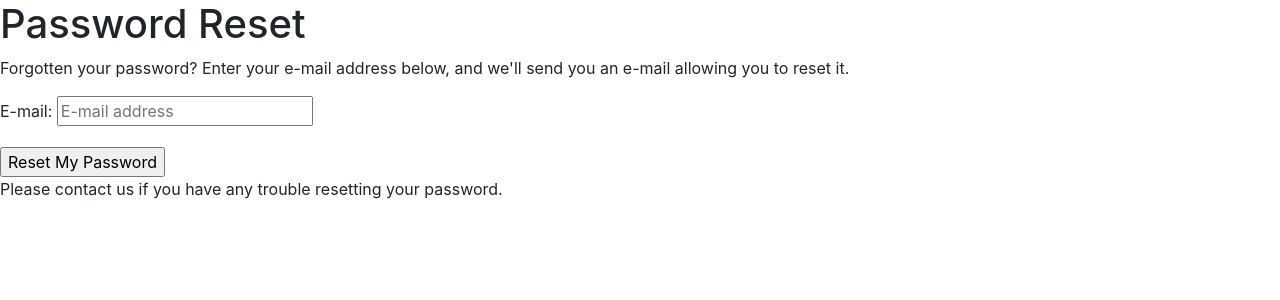
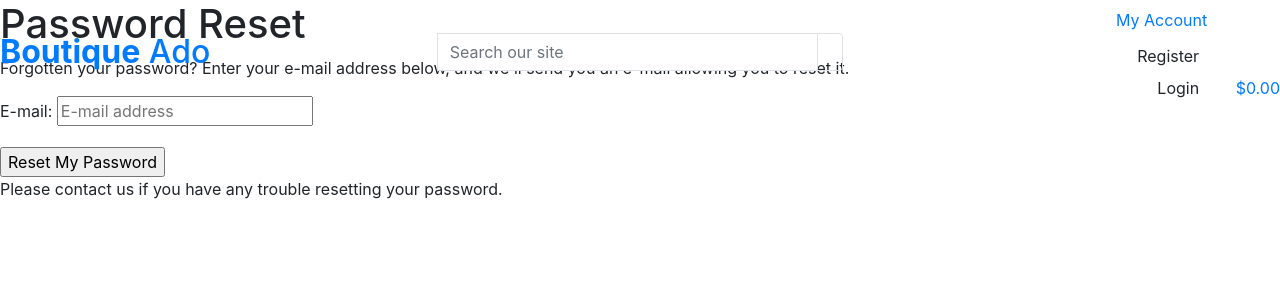
Before and after one commit to hollownotempty/boutique_ado_v1, a Django app: page /accounts/password/reset/ in a window 1280 px wide. Shown: the top 300 px of the page. Run offline with Django 3.2, Linux system fonts and the light colour scheme; parts of the project's set-up code (start-up, migrations or seed data) failed here and were passed over; some libraries are stand-ins or nearby versions.

Commit message:
added main page header

```diff
--- a/templates/base.html
+++ b/templates/base.html
@@ -31,7 +31,64 @@
     <title>Boutique Ado {% block extra_title %}{% endblock %}</title>
   </head>
   <body>
-      <header class="containerfluid fixed-top"></header>
+      <header class="containerfluid fixed-top">
+        <div class="row">
+          <div class="col-12 col-lg-4 my-auto py-1 py-lg-0 text-lg-left">
+            <a href="{% url 'home' %}">
+              <h2 class="logo-font text-black my-0"><strong>Boutique</strong> Ado</h2>
+            </a>
+          </div>
+          <div class="col-12 col-lg-4 my-auto py-1 py-lg-0">
+            <form method="GET" action="">
+              <div class="input-group w-100">
+                <input type="text" class="form-control border border-black rounded-0" name="q" placeholder="Search our site">
+                <div class="input-group-append">
+                  <button class="form-control btn btn-black border border-black rounder-0" type="submit">
+                    <span class="icon">
+                      <i class="fas fa-search"></i>
+                    </span>
+                  </button>
+                </div>
+              </div>
+            </form>
+          </div>
+          <div class="col-12 col-lg-4 my-auto py-1 py-lg-0">
+            <ul class="list-inline list-unstyled text-center text-lg-right my-0">
+              <li class="list-inline-item dropdown">
+                <a href="#" id="user-options" data-toggle="dropdown" aria-haspopup="true" aria-expanded="flase" class="text-black nav-link">
+                  <div class="text-center">
+                    <div><i class="fas fa-user fa-lg"></i></div>
+                    <p class="my-0">My Account</p>
+                  </div>
+                </a>
+                {% if request.user.is_authenticated %}
+                  {% if request.user.is_superuser %}
+                    <a href="" class="dropdown-item">Product Management</a>
+                  {% endif %}
+                  <a href="" class="dropdown-item">My Profile</a>
+                  <a href="{% url 'account_logout' %}" class="dropdown-item">Logout</a>
+                  {% else %}
+                  <a href="{% url 'account_signup' %}" class="dropdown-item">Register</a>
+                  <a href="{% url 'account_login' %}" class="dropdown-item">Login</a>
+                {% endif %}
+              </li>
+              <li class="list-inline-item">
+                <a href="{% if grand_total %}text-info font-weight-bold {% else %}text-block{% endif %} nav-link">
+                  <div class="text-center">
+                    <div><i class="fas fa-shopping-bag fa-lg"></i></div>
+                    <p class="my-0">
+                      {% if grand_total %}
+                        ${{ grand_total|floatformat:2 }}
+                      {% else %}
+                        $0.00
+                      {% endif %}
+                    </p>
+                  </div>
+                </a>
+              </li>
+          </div>
+        </div>
+      </header>
 
       {% if messages %}
         <div class="message-container"></div>
```
